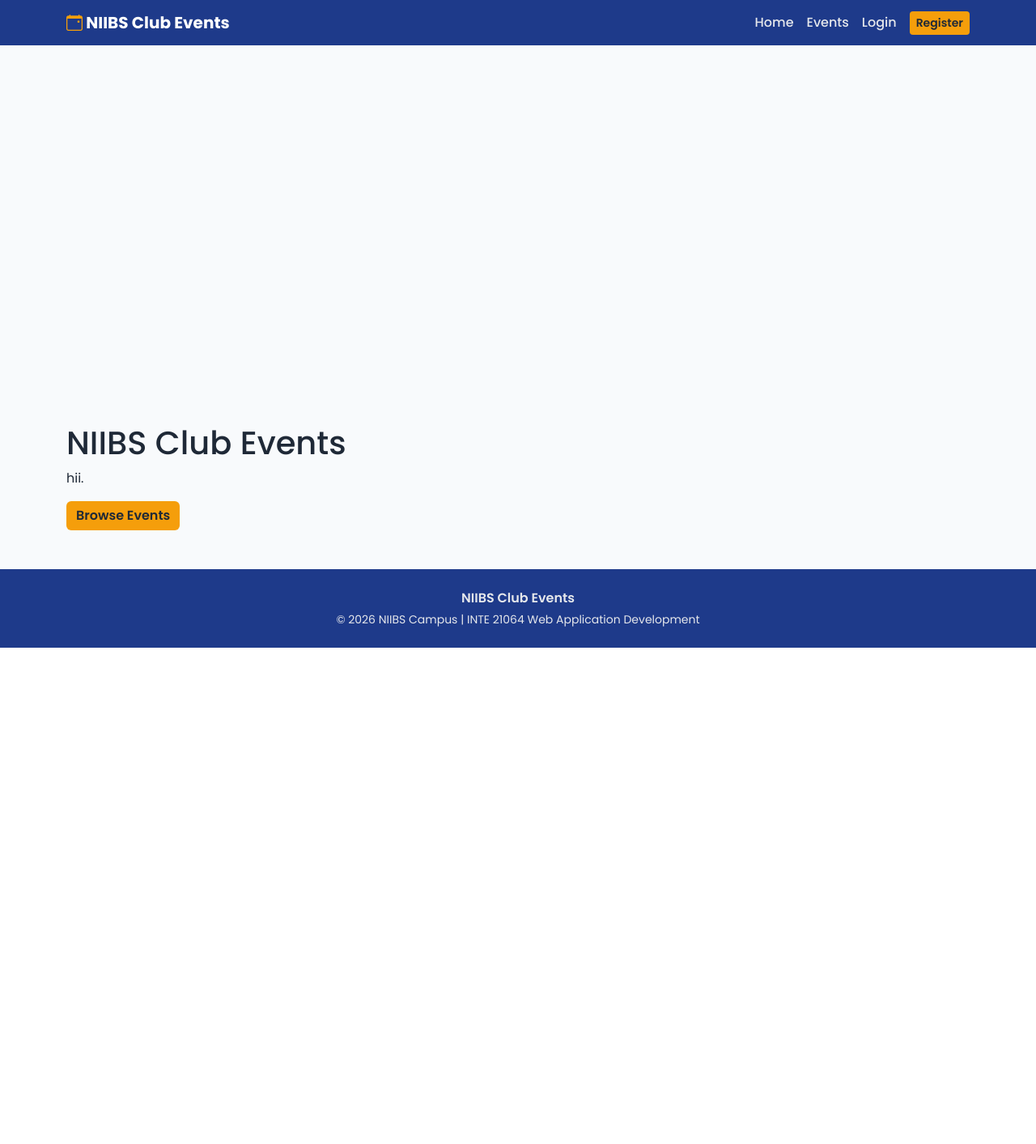
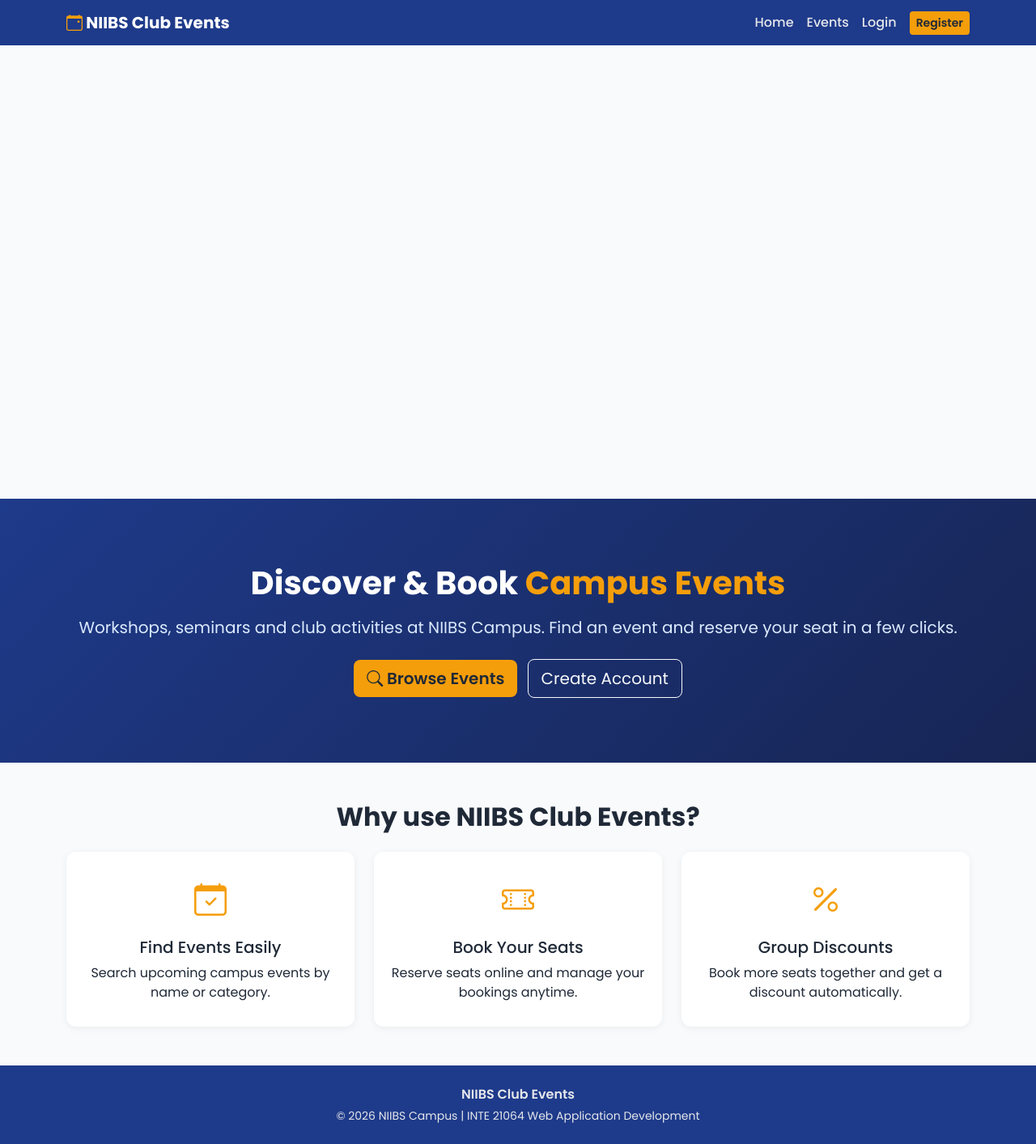
Before and after one commit to sandeniaththanayaka/campus-event-booking, a PHP site: page / in a window 1280 px wide. Shown: the whole page at 81% size. Before the commit the page ends 800 px from the top, so only its background shows below. Run offline with PHP 8.4, Linux system fonts and the light colour scheme.

Commit message:
Create homepage hero and features sections

```diff
--- a/assets/css/style.css
+++ b/assets/css/style.css
@@ -1,6 +1,7 @@
 /* ===== Colours (එක තැනකින් වෙනස් කරන්න පුළුවන්) ===== */
 :root {
     --primary: #1e3a8a;
+    --primary-dark: #172554;
     --accent: #f59e0b;
     --success: #16a34a;
     --danger: #dc2626;
@@ -13,13 +14,11 @@ body {
     font-family: 'Poppins', sans-serif;
     background-color: var(--bg);
     color: var(--text);
-    min-height: 100vh;
-    display: flex;
-    flex-direction: column;
 }
 
+/* footer එක පහළට තල්ලු කරන්න */
 main {
-    flex: 1;
+    min-height: 70vh;
 }
 
 /* ===== Navbar ===== */
@@ -65,8 +64,44 @@ main {
 }
 
 .btn-primary-custom:hover {
-    background-color: #172554;
+    background-color: var(--primary-dark);
     color: #ffffff;
+}
+
+/* ===== Hero section (Homepage) ===== */
+.hero {
+    background: linear-gradient(135deg, var(--primary) 0%, var(--primary-dark) 100%);
+    color: #ffffff;
+    padding: 80px 0;
+}
+
+.hero h1 {
+    font-weight: 700;
+    font-size: 2.5rem;
+}
+
+.hero p.lead {
+    color: #dbeafe;
+}
+
+.hero .highlight {
+    color: var(--accent);
+}
+
+/* ===== Feature cards ===== */
+.feature-card {
+    background-color: #ffffff;
+    border: none;
+    border-radius: 12px;
+    box-shadow: 0 2px 10px rgba(0, 0, 0, 0.06);
+    padding: 30px 20px;
+    height: 100%;
+    text-align: center;
+}
+
+.feature-card .feature-icon {
+    font-size: 2.5rem;
+    color: var(--accent);
 }
 
 /* ===== Footer ===== */
--- a/index.php
+++ b/index.php
@@ -3,10 +3,55 @@ $pageTitle = 'Home';
 include 'includes/header.php';
 ?>
 
-<div class="container">
-    <h1>NIIBS Club Events</h1>
-    <p>hii.</p>
-    <a href="events.php" class="btn btn-accent">Browse Events</a>
-</div>
+<!-- ===== Hero section ===== -->
+<section class="hero">
+    <div class="container text-center">
+        <h1>Discover &amp; Book <span class="highlight">Campus Events</span></h1>
+        <p class="lead mt-3 mb-4">
+            Workshops, seminars and club activities at NIIBS Campus.
+            Find an event and reserve your seat in a few clicks.
+        </p>
+        <a href="events.php" class="btn btn-accent btn-lg me-2">
+            <i class="bi bi-search"></i> Browse Events
+        </a>
+
+        <?php if ($userRole === 'visitor') { ?>
+            <a href="register.php" class="btn btn-outline-light btn-lg">Create Account</a>
+        <?php } ?>
+    </div>
+</section>
+
+<!-- ===== Why use this system ===== -->
+<section class="container my-5">
+    <h2 class="text-center fw-bold mb-4">Why use NIIBS Club Events?</h2>
+
+    <div class="row g-4">
+        <div class="col-md-4">
+            <div class="feature-card">
+                <i class="bi bi-calendar-check feature-icon"></i>
+                <h5 class="mt-3">Find Events Easily</h5>
+                <p class="mb-0">Search upcoming campus events by name or category.</p>
+            </div>
+        </div>
+
+        <div class="col-md-4">
+            <div class="feature-card">
+                <i class="bi bi-ticket-perforated feature-icon"></i>
+                <h5 class="mt-3">Book Your Seats</h5>
+                <p class="mb-0">Reserve seats online and manage your bookings anytime.</p>
+            </div>
+        </div>
+
+        <div class="col-md-4">
+            <div class="feature-card">
+                <i class="bi bi-percent feature-icon"></i>
+                <h5 class="mt-3">Group Discounts</h5>
+                <p class="mb-0">Book more seats together and get a discount automatically.</p>
+            </div>
+        </div>
+    </div>
+</section>
+
+<!-- Upcoming events section: database හදලා ඉවර වුණාම මෙතන එකතු කරනවා (Phase 5/6) -->
 
 <?php include 'includes/footer.php'; ?>
```
